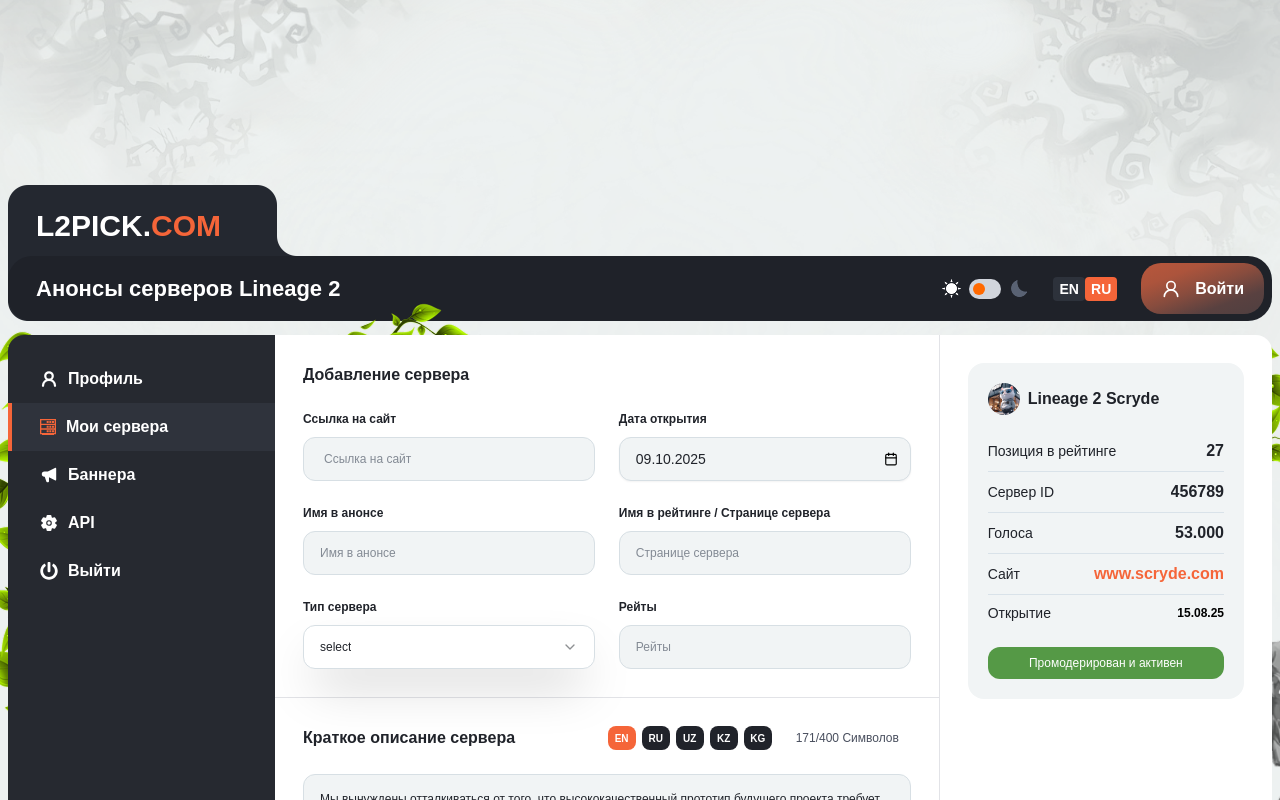
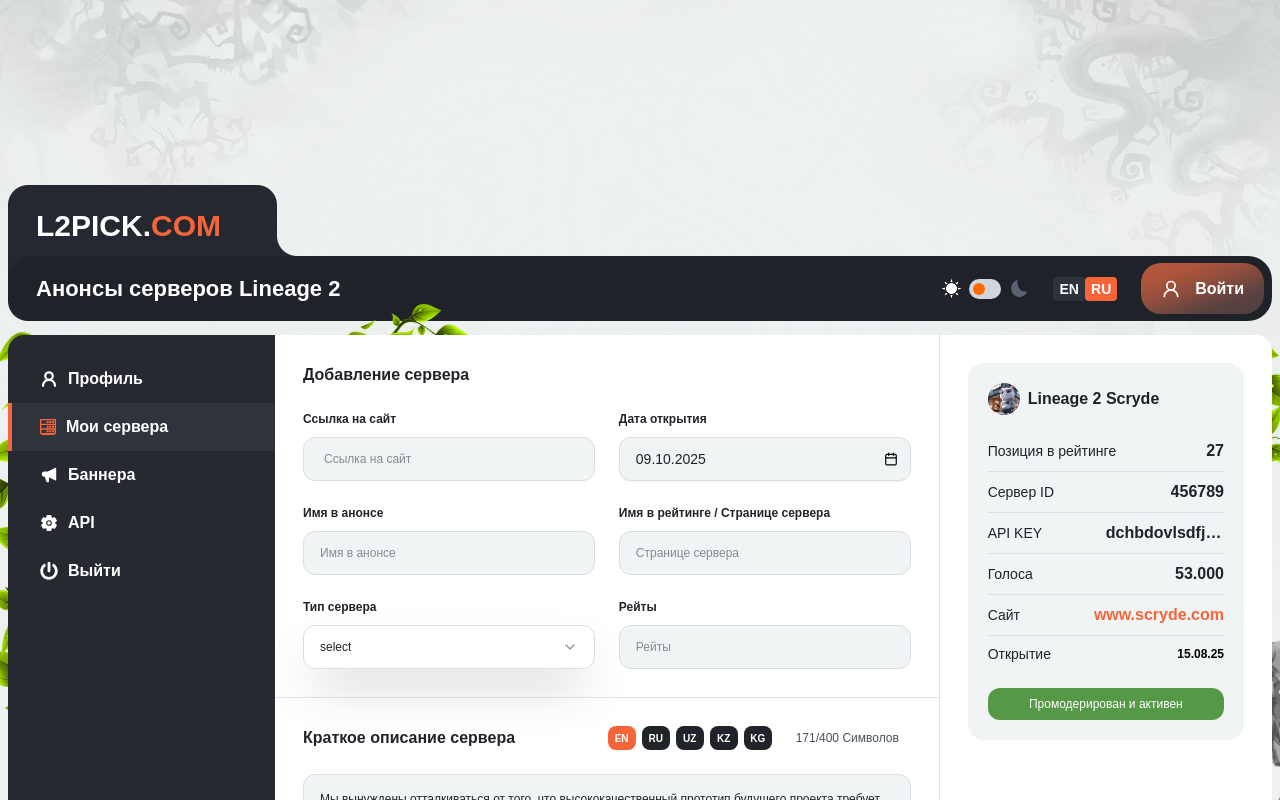
Before and after one commit to baxriddin0317/game, a Next.js app: page /my-server in a window 1280 px wide. Shown: the top 800 px of the page. Built offline with nearby package versions, Linux system fonts and the light colour scheme; a web font is replaced by a local one.

Commit message:
fix api key

```diff
--- a/app/(pages)/my-server/page.tsx
+++ b/app/(pages)/my-server/page.tsx
@@ -47,6 +47,14 @@ const Servers = () => {
                       456789
                     </span>
                   </div>
+                  <div className="flex items-center justify-between gap-1 py-2">
+                    <span className="text-brand-header-light text-nowrap dark:text-brand-slate-gray text-sm font-medium">
+                      API KEY
+                    </span>
+                    <span className={`text-brand-primary dark:text-white font-bold truncate max-w-1/2`}>
+                      dchbdovlsdfjvblfbvlfdbvdfivbldfvblfdb
+                    </span>
+                  </div>
                   <div className="flex items-center justify-between py-2">
                     <span className="text-brand-header-light dark:text-brand-slate-gray text-sm font-medium">
                       Голоса
```
